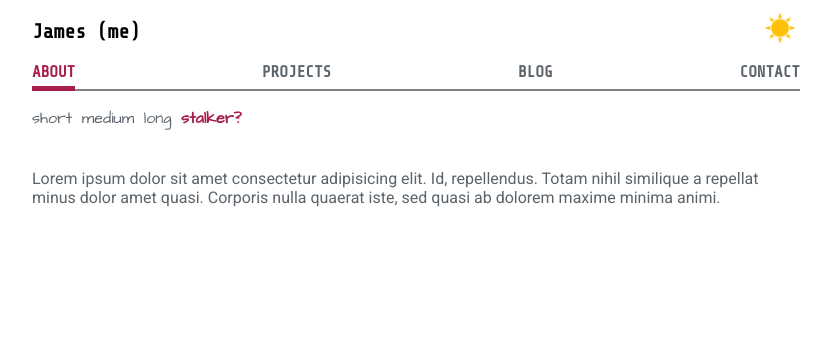
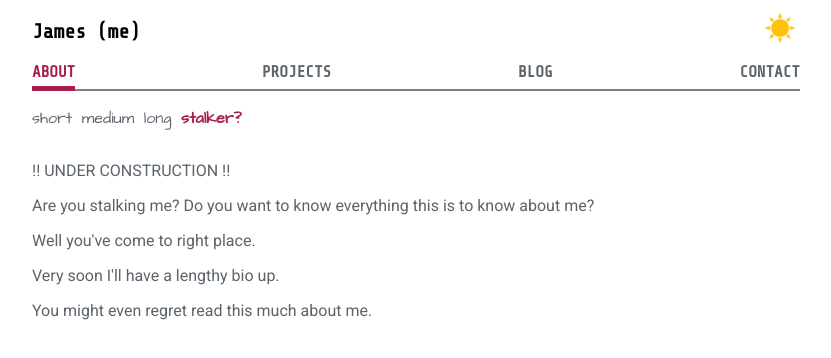
Before and after one commit to jamesncox/portfolio-v2, a React (Create React App) app: page / in a window 1280 px wide. Both pictures are taken after a click on the element "stalker?". Shown: the top 358 px of the page, without its empty margins (224-1055 px from the left). Built offline with nearby package versions, Linux system fonts and the light colour scheme.

Commit message:
Create StalkerBio and import to BioSelect

```diff
--- a/src/components/about/BioSelect.js
+++ b/src/components/about/BioSelect.js
@@ -2,6 +2,7 @@ import React, { useState } from 'react'
 import ShortBio from './ShortBio'
 import MediumBio from './MediumBio'
 import LongBio from './LongBio'
+import StalkerBio from './StalkerBio'
 
 function BioSelect() {
 
@@ -66,6 +67,7 @@ function BioSelect() {
             {short ? <ShortBio /> : null}
             {medium ? <MediumBio /> : null}
             {long ? <LongBio /> : null}
+            {stalker ? <StalkerBio /> : null}
         </>
     )
 }
--- /dev/null
+++ b/src/components/about/StalkerBio.js
@@ -0,0 +1,14 @@
+import React from 'react'
+
+export default function StalkerBio() {
+
+    return (
+        <>
+            <p className="bio-text">!! UNDER CONSTRUCTION !!</p>
+            <p className="bio-text">Are you stalking me? Do you want to know everything this is to know about me?</p>
+            <p className="bio-text">Well you've come to right place.</p>
+            <p className="bio-text">Very soon I'll have a lengthy bio up.</p>
+            <p style={{marginBottom: "1000px"}} className="bio-text">You might even regret read this much about me.</p>
+        </>
+ )
+}
```
